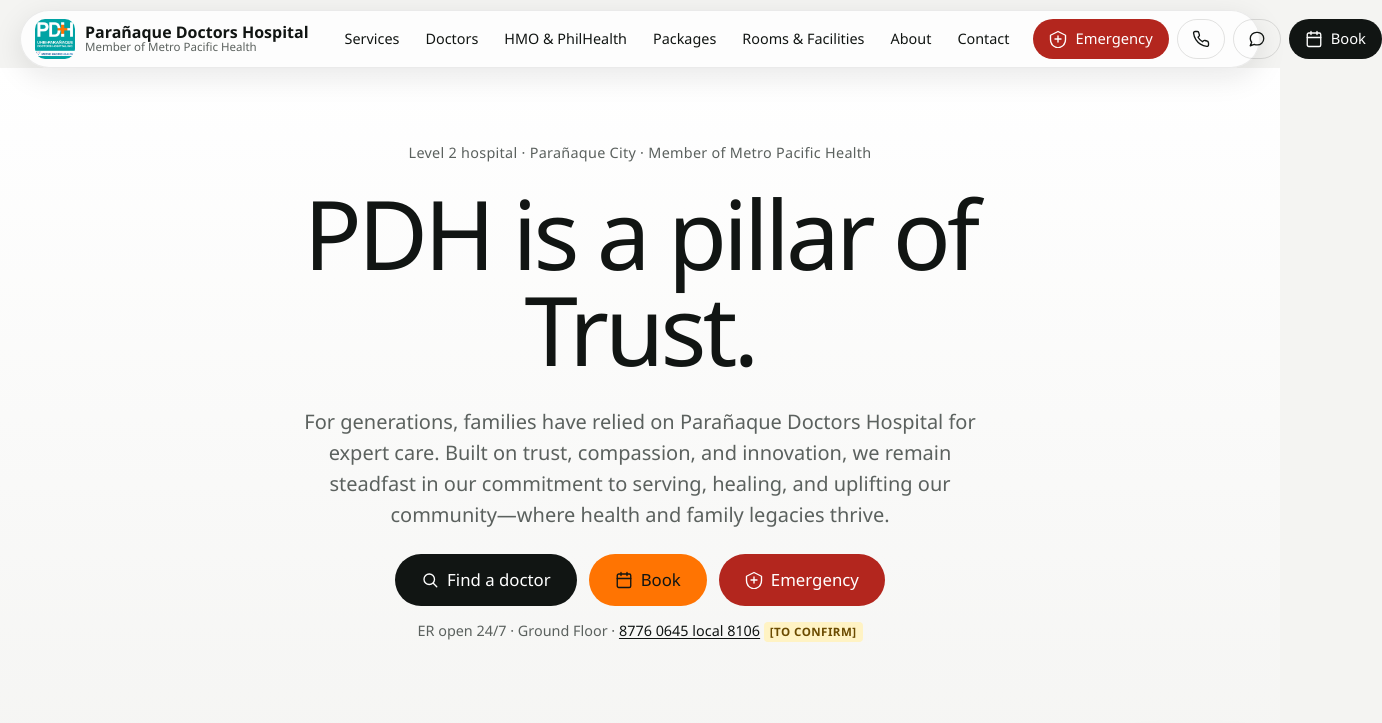
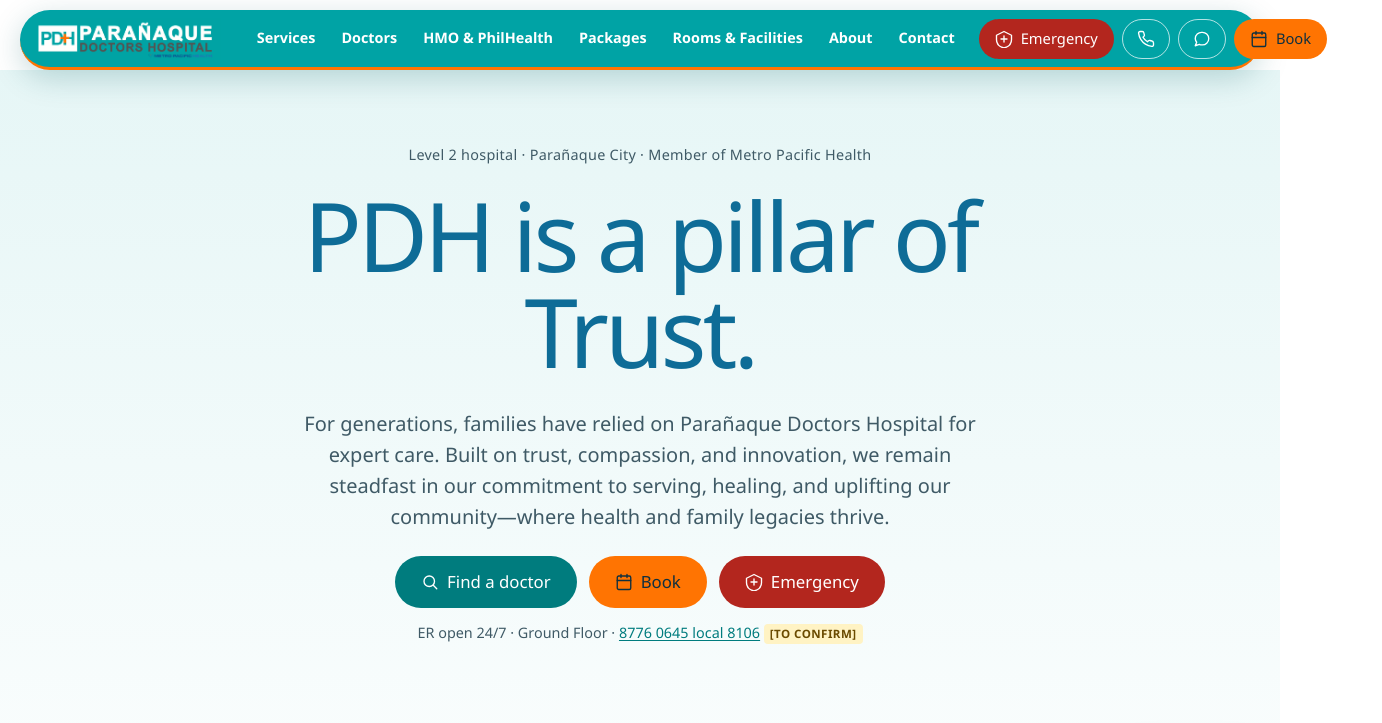
Before and after one commit to sue-mmjb/pdh.com.ph, an Astro site: page / in a window 1280 px wide. Shown: the top 723 px of the page, 1382 px wide, since content can reach past the window. Built offline with nearby package versions, Linux system fonts and the light colour scheme; Astro itself is replaced by a stand-in of ours.

Commit message:
Apply the PDH brand palette to the single Calm Platform design
- Teal pill header with orange rule, white nav and the logo lockup; teal bottom action bar
- White pages, teal-tint soft bands, deep-teal dark bands with orange rule, blue headings, teal primary and orange accent
- Stylesheet deduplicated; one override block after the base rules

Co-Authored-By: Claude Fable 5.1 <noreply@anthropic.com>

```diff
--- a/src/components/Header.astro
+++ b/src/components/Header.astro
@@ -19,7 +19,7 @@ const info = site.phones.information;
 <header class="site-header">
   <div class="container bar">
     <a class="brand" href="/" aria-label={`${site.name} home`}>
-      <img class="brand-logo-square" src="/brand/pdh-logo-official-512.jpg" alt="" width="512" height="512" decoding="async" aria-hidden="true" />
+      <img class="brand-logo-wide" src="/brand/pdh-logo-horizontal.png" alt={`${site.name} — a member of ${site.network.name}`} width="409" height="91" decoding="async" />
       <span class="brand-text">
         <strong>{site.name}</strong>
         <span>Member of {site.network.name}</span>
--- a/src/components/home/Home.astro
+++ b/src/components/home/Home.astro
@@ -169,7 +169,7 @@ const faqs = [
   <!-- 9 · Patient story -->
   <section class="cp-sec section-strong cp-quote_band">
     <div class="container">
-      <p class="eyebrow" style="color:var(--accent)">{site.stories[0].series}</p>
+      <p class="eyebrow" style="color:var(--pdh-orange)">{site.stories[0].series}</p>
       <p class="cp-quote">“{site.stories[0].quote}”</p>
       <p class="small" style="opacity:.85">— {site.stories[0].by} · <a href={site.stories[0].url} target="_blank" rel="noopener" style="color:inherit">Read the story</a></p>
     </div>
@@ -241,13 +241,13 @@ const faqs = [
   :global(html.no-js) .cp-reveal, :global([data-theme]) .cp-reveal.is-visible { opacity: 1; }
   @media (prefers-reduced-motion: reduce) { .cp-reveal { opacity: 1; } }
 
-  .cp-hero { padding: 72px 0 0; text-align: center; background: linear-gradient(180deg, #ffffff 0%, var(--bg) 60%); }
+  .cp-hero { padding: 72px 0 0; text-align: center; background: linear-gradient(180deg, var(--pdh-teal-tint) 0%, #ffffff 70%); }
   .cp-h1 { font-size: clamp(2.6rem, 1.4rem + 6vw, 6rem); line-height: 1.0; letter-spacing: -0.04em; font-weight: 500; max-width: 14ch; margin: 12px auto 0.3em; }
   .cp-lead { max-width: 60ch; margin: 0 auto 24px; font-size: clamp(1rem, 0.9rem + 0.5vw, 1.25rem); color: var(--ink-soft); }
   .cp-hero_media { margin-top: 40px; will-change: transform; }
   .cp-hero_ph { border-radius: 24px; }
   .cp-statement { padding: 96px 0 56px; }
-  .cp-big { font-size: clamp(1.6rem, 1rem + 2.6vw, 3.2rem); line-height: 1.15; letter-spacing: -0.03em; font-weight: 500; max-width: 24ch; margin: 0; }
+  .cp-big { font-size: clamp(1.6rem, 1rem + 2.6vw, 3.2rem); line-height: 1.15; letter-spacing: -0.03em; font-weight: 500; max-width: 24ch; margin: 0; color: var(--heading); }
   :global(.cp-word) { opacity: 0.22; transition: opacity 0.2s; }
   .cp-sec { padding: 56px 0; }
   @media (min-width: 900px) { .cp-sec { padding: 80px 0; } }
@@ -268,7 +268,7 @@ const faqs = [
   @media (min-width: 720px) { .cp-svc { grid-template-columns: repeat(3, 1fr); } }
   @media (min-width: 1100px) { .cp-svc { grid-template-columns: repeat(4, 1fr); gap: 12px; } }
   .cp-svc_card { display: grid; gap: 4px; align-content: start; padding: 18px; background: var(--card); border-radius: var(--radius); text-decoration: none; color: inherit; border: 1px solid transparent; min-height: 150px; transition: border-color 0.2s, transform 0.2s; }
-  .cp-svc_card:hover { border-color: var(--ink); transform: translateY(-2px); }
+  .cp-svc_card:hover { border-color: var(--pdh-teal); transform: translateY(-2px); }
   .cp-svc_card strong { font-weight: 500; font-size: 1.05rem; letter-spacing: -0.01em; margin-top: 6px; }
   .cp-two { display: grid; gap: 20px; }
   @media (min-width: 900px) { .cp-two { grid-template-columns: 1fr 1.4fr; gap: 56px; align-items: start; } }
@@ -278,7 +278,7 @@ const faqs = [
   .cp-wall li { background: var(--card); min-height: 72px; display: grid; place-items: center; text-align: center; padding: 10px; font-size: 0.85rem; font-weight: 500; letter-spacing: -0.01em; }
   .cp-pkg_price { font-size: 1.35rem; font-weight: 500; letter-spacing: -0.03em; color: var(--accent-text); }
   .cp-figs { display: grid; grid-template-columns: 1fr 1fr; gap: 16px; margin: 20px 0; }
-  .cp-figs_num { display: block; font-size: clamp(2.2rem, 1.6rem + 2.6vw, 4rem); line-height: 1; letter-spacing: -0.04em; font-weight: 500; }
+  .cp-figs_num { display: block; font-size: clamp(2.2rem, 1.6rem + 2.6vw, 4rem); line-height: 1; letter-spacing: -0.04em; font-weight: 500; color: var(--pdh-teal-text); }
   .cp-pillars { margin: 0; display: grid; }
   .cp-pillars > div { padding: 18px 0; border-top: 1px solid var(--line); display: grid; gap: 6px; }
   @media (min-width: 720px) { .cp-pillars > div { grid-template-columns: 1fr 1.6fr; gap: 24px; } }
--- a/src/layouts/Base.astro
+++ b/src/layouts/Base.astro
@@ -33,7 +33,7 @@ const ld = [hospitalJsonLd(siteUrl), ...jsonLd];
     <meta property="og:url" content={canonical} />
     <meta property="og:site_name" content={site.name} />
     <meta property="og:image" content={new URL('/brand/pdh-og.jpg', Astro.site).href} />
-    <meta name="theme-color" content="#111513" />
+    <meta name="theme-color" content="#00a3a5" />
     <link rel="icon" href="/favicon.svg" type="image/svg+xml" />
     <link rel="icon" href="/favicon.png" type="image/png" sizes="64x64" />
     <link rel="apple-touch-icon" href="/apple-touch-icon.png" />
--- a/src/styles/global.css
+++ b/src/styles/global.css
@@ -32,25 +32,25 @@
   /* Calm Platform — the single design. Direction taken from terminal-industries.com: light grey bands, one calm
      sans at a large scale, floating pill navigation, rounded cards, black primary buttons and
      PDH orange as the single accent. Mechanics (frame-sequence hero, scroll hijack) left out. */
-  --bg: #f4f4f2;
-  --bg-soft: #e9e9e6;
-  --bg-strong: #111513;
-  --ink: #111513;
-  --ink-soft: #5b615e;
-  --ink-on-strong: #f4f4f2;
-  --primary: #111513;
+  --bg: #ffffff;
+  --bg-soft: var(--pdh-teal-tint);
+  --bg-strong: var(--pdh-teal-deep);
+  --ink: var(--pdh-navy);
+  --ink-soft: #3f5a66;
+  --ink-on-strong: #ffffff;
+  --primary: var(--pdh-teal-text);
   --primary-ink: #ffffff;
-  --primary-hover: #000000;
-  --accent: #ff7402;
-  --accent-text: #c45600;
+  --primary-hover: var(--pdh-teal-deep);
+  --accent: var(--pdh-orange);
+  --accent-text: var(--pdh-orange-text);
   --accent-soft: #fff1e6;
-  --heading: #111513;
-  --line: rgba(17, 21, 19, 0.12);
+  --heading: var(--pdh-blue-text);
+  --line: rgba(0, 124, 126, 0.22);
   --card: #ffffff;
   --radius: 16px;
   --radius-sm: 10px;
   --radius-pill: 999px;
-  --shadow: 0 1px 2px rgba(17, 21, 19, 0.04), 0 12px 32px rgba(17, 21, 19, 0.08);
+  --shadow: 0 1px 2px rgba(0, 92, 94, 0.05), 0 12px 32px rgba(0, 92, 94, 0.08);
   --font-body: "Segoe UI", system-ui, -apple-system, Roboto, "Helvetica Neue", Arial, sans-serif;
   --font-head: "Segoe UI", system-ui, -apple-system, Roboto, "Helvetica Neue", Arial, sans-serif;
   --head-weight: 500;
@@ -58,9 +58,6 @@
   --head-transform: none;
 }
 
-/* Brand: square logo mark next to the wordmark */
-.brand-logo-square { display: block; width: 44px; height: 44px; border-radius: 6px; object-fit: cover; flex: none; }
-.brand-logo-square { border-radius: 10px; width: 40px; height: 40px; }
 
 /* ---------- Base ---------- */
 *, *::before, *::after { box-sizing: border-box; }
@@ -82,6 +79,7 @@ a { color: var(--primary); text-underline-offset: 0.15em; }
 a:hover { color: var(--primary-hover); }
 :focus-visible { outline: 3px solid var(--focus); outline-offset: 2px; }
 h1, h2, h3, h4 { font-family: var(--font-head); font-weight: var(--head-weight); letter-spacing: var(--head-tracking); text-transform: var(--head-transform); line-height: 1.15; margin: 0 0 0.5em; color: var(--ink); }
+h1, h2 { color: var(--heading); }
 h1 { font-size: clamp(2rem, 1.3rem + 3vw, 3.4rem); }
 h2 { font-size: clamp(1.5rem, 1.1rem + 1.8vw, 2.3rem); }
 h3 { font-size: clamp(1.15rem, 1rem + 0.6vw, 1.4rem); }
@@ -310,33 +308,41 @@ details.acc[open] summary::after { content: "−"; }
 details.acc .body { padding: 0 16px 16px; color: var(--ink-soft); }
 
 /* ---------- Calm Platform overrides (after base rules so they win) ---------- */
-/* Floating pill header */
+/* Floating pill header — PDH teal with the orange rule, white nav, logo lockup */
 .site-header { background: transparent; border-bottom: 0; padding: 10px var(--gutter) 0; pointer-events: none; }
-.site-header .bar { pointer-events: auto; max-width: 1240px; margin: 0 auto; min-height: 56px; padding: 6px 8px 6px 14px; background: rgba(255,255,255,0.82); -webkit-backdrop-filter: blur(14px); backdrop-filter: blur(14px); border: 1px solid rgba(17,21,19,0.08); border-radius: 999px; box-shadow: 0 8px 30px rgba(17,21,19,0.10); }
-.site-nav.open { left: var(--gutter); right: var(--gutter); top: calc(100% - 4px); border-radius: var(--radius); border: 1px solid var(--line); }
-.site-nav a { font-size: 0.9rem; font-weight: 500; border-radius: 999px; padding: 8px 12px; }
-.site-nav a:hover, .site-nav a[aria-current="page"] { background: var(--bg-soft); color: var(--ink); }
-.nav-toggle { border-radius: 999px; border-color: var(--line); }
+.site-header .bar { pointer-events: auto; max-width: 1240px; margin: 0 auto; min-height: 60px; padding: 6px 8px 6px 12px; background: var(--pdh-teal); color: #ffffff; border-bottom: 3px solid var(--pdh-orange); border-radius: 999px; box-shadow: 0 8px 30px rgba(0,92,94,0.22); }
+.brand { color: #ffffff; }
+.brand-logo-wide { display: block; height: 42px; width: auto; }
+.brand-logo-square, .brand-text { display: none; }
+.site-nav.open { left: var(--gutter); right: var(--gutter); top: calc(100% - 4px); border-radius: var(--radius); border: 0; background: var(--pdh-teal); box-shadow: 0 16px 40px rgba(0,92,94,0.25); }
+.site-nav a { color: #ffffff; font-size: 0.9rem; font-weight: 600; border-radius: 999px; padding: 8px 12px; }
+.site-nav a:hover, .site-nav a[aria-current="page"] { background: rgba(255,255,255,0.16); color: #ffffff; box-shadow: inset 0 -3px 0 var(--pdh-orange); }
+.nav-toggle { border-radius: 999px; border-color: rgba(255,255,255,0.7); background: transparent; color: #ffffff; }
 .header-actions .btn-sm { min-height: 40px; padding: 6px 14px; }
-.header-actions .btn-ghost { border: 1px solid var(--line); }
+.header-actions .btn-ghost { color: #ffffff; border: 1px solid rgba(255,255,255,0.7); }
+.header-actions .btn-ghost:hover { background: rgba(255,255,255,0.14); }
+.header-actions .btn-primary { background: var(--pdh-orange); color: var(--pdh-navy); }
+.header-actions .btn-primary:hover { background: #ffffff; color: var(--pdh-teal-deep); }
 .btn { font-weight: 500; }
-.btn-accent { background: var(--accent); color: #111513; }
-.btn-accent:hover { background: #e86800; color: #111513; }
+.btn-accent { background: var(--accent); color: var(--pdh-navy); }
+.btn-accent:hover { background: #e86800; color: var(--pdh-navy); }
 .eyebrow { color: var(--ink-soft); font-weight: 500; letter-spacing: 0.02em; text-transform: none; font-size: 0.9rem; }
 .card { border-color: var(--line); box-shadow: none; }
 .page-hero { background: transparent; border: 0; padding-top: 48px; }
-.page-hero h1, .page-hero p { color: var(--ink); }
+.page-hero h1 { color: var(--heading); } .page-hero p { color: var(--ink); }
 .page-hero .lead { color: var(--ink-soft); opacity: 1; }
 .page-hero .eyebrow { color: var(--ink-soft); }
 .breadcrumb { color: var(--ink-soft); opacity: 1; }
 .section-soft { background: var(--bg-soft); }
-.section-strong { background: var(--bg-strong); color: var(--ink-on-strong); border-radius: 24px; margin: 0 var(--gutter); }
-.site-footer { background: var(--bg-strong); color: var(--ink-on-strong); border-radius: 24px 24px 0 0; margin: 48px var(--gutter) 0; }
-.bottombar { background: rgba(255,255,255,0.9); -webkit-backdrop-filter: blur(14px); backdrop-filter: blur(14px); border-top: 1px solid var(--line); }
-.bottombar a.book { background: var(--accent); color: #111513; }
-.kriss-bubble { background: var(--primary); color: #ffffff; }
-.kriss-bubble .dot { background: var(--accent); color: #111513; }
-.icon-circle { background: var(--bg-soft); color: var(--ink); }
-.doctor-card .avatar { background: var(--bg-soft); color: var(--ink); }
-.steps li::before { background: var(--accent); color: #111513; }
+.section-strong { background: var(--bg-strong); color: var(--ink-on-strong); border-radius: 24px; margin: 0 var(--gutter); border-top: 4px solid var(--pdh-orange); }
+.site-footer { background: var(--bg-strong); color: var(--ink-on-strong); border-radius: 24px 24px 0 0; margin: 48px var(--gutter) 0; border-top: 4px solid var(--pdh-orange); }
+.bottombar { background: var(--pdh-teal); border-top: 3px solid var(--pdh-orange); color: #ffffff; }
+.bottombar a { color: #ffffff; }
+.bottombar a.call, .bottombar a.msg { background: rgba(255,255,255,0.14); }
+.bottombar a.book { background: var(--accent); color: var(--pdh-navy); }
+.kriss-bubble { background: var(--pdh-orange); color: var(--pdh-navy); }
+.kriss-bubble .dot { background: var(--pdh-teal); color: #ffffff; }
+.icon-circle { background: var(--pdh-teal-tint); color: var(--pdh-teal-text); }
+.doctor-card .avatar { background: var(--pdh-teal-tint); color: var(--pdh-teal-text); }
+.steps li::before { background: var(--pdh-orange); color: var(--pdh-navy); }
 .form-status { background: var(--accent-soft); color: var(--accent-text); }
```
